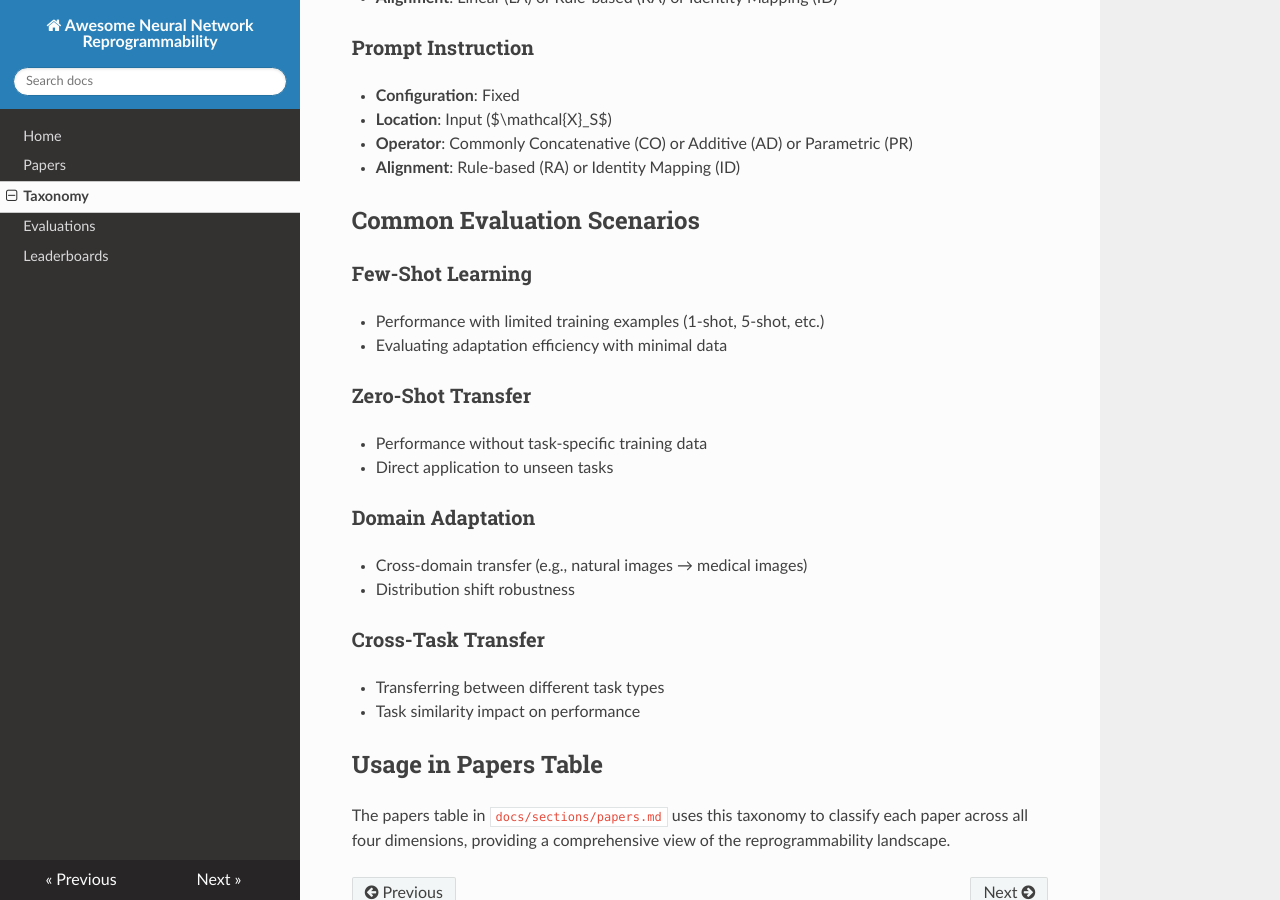
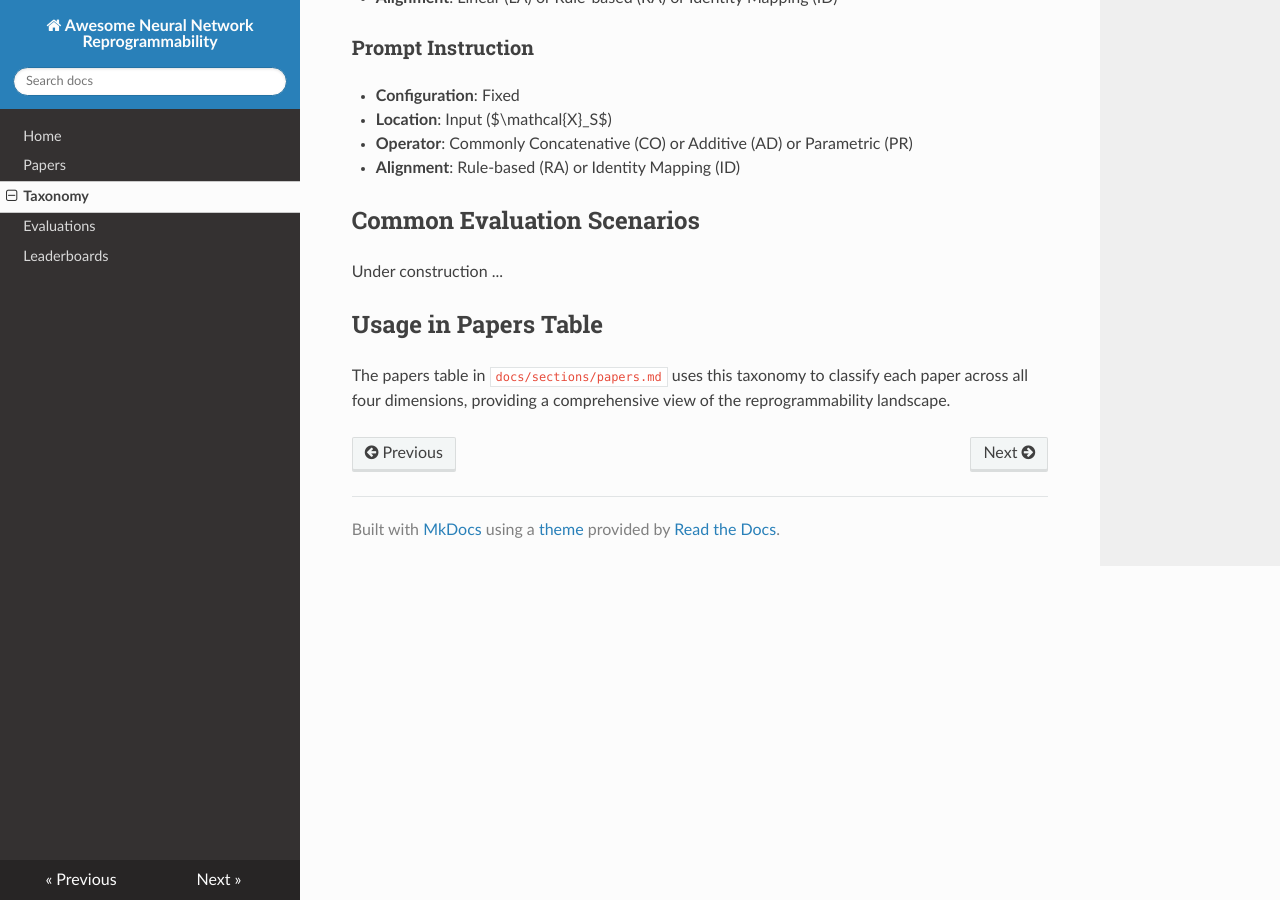
Before and after one commit to zyecs/awesome-reprogrammability, an MkDocs documentation site: the page built from docs/sections/taxonomy.md, in a window 1280 px wide and 900 px high, scrolled down 2112 px. Built offline with MkDocs 1.6.1, drawn with Linux system fonts in a browser that asks for light colours; nearby versions of some CDN libraries.

```diff
--- a/docs/sections/taxonomy.md
+++ b/docs/sections/taxonomy.md
@@ -105,7 +105,9 @@ Note that this is a **rough** categorization for the *existing* studies.
 
 ## Common Evaluation Scenarios
 
-### Few-Shot Learning
+Under construction ...
+
+<!-- ### Few-Shot Learning
 - Performance with limited training examples (1-shot, 5-shot, etc.)
 - Evaluating adaptation efficiency with minimal data
 
@@ -119,7 +121,7 @@ Note that this is a **rough** categorization for the *existing* studies.
 
 ### Cross-Task Transfer
 - Transferring between different task types
-- Task similarity impact on performance
+- Task similarity impact on performance -->
 
 ## Usage in Papers Table
 
```
Also changed, not shown: README.md (+15 -13 lines), docs/sections/papers.md (+2 -2 lines), meta/taxonomy.md (+4 -2 lines), 1 other file.
